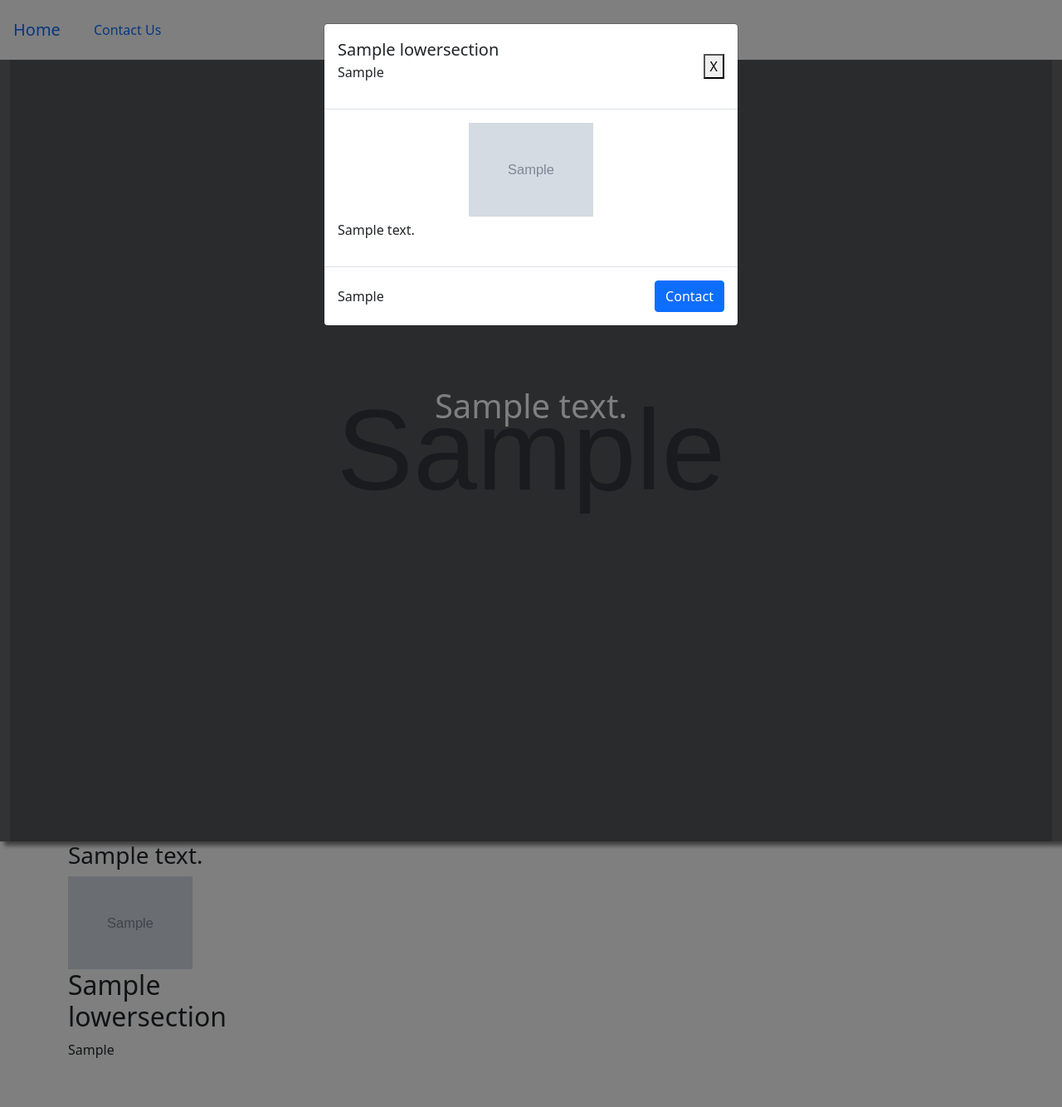
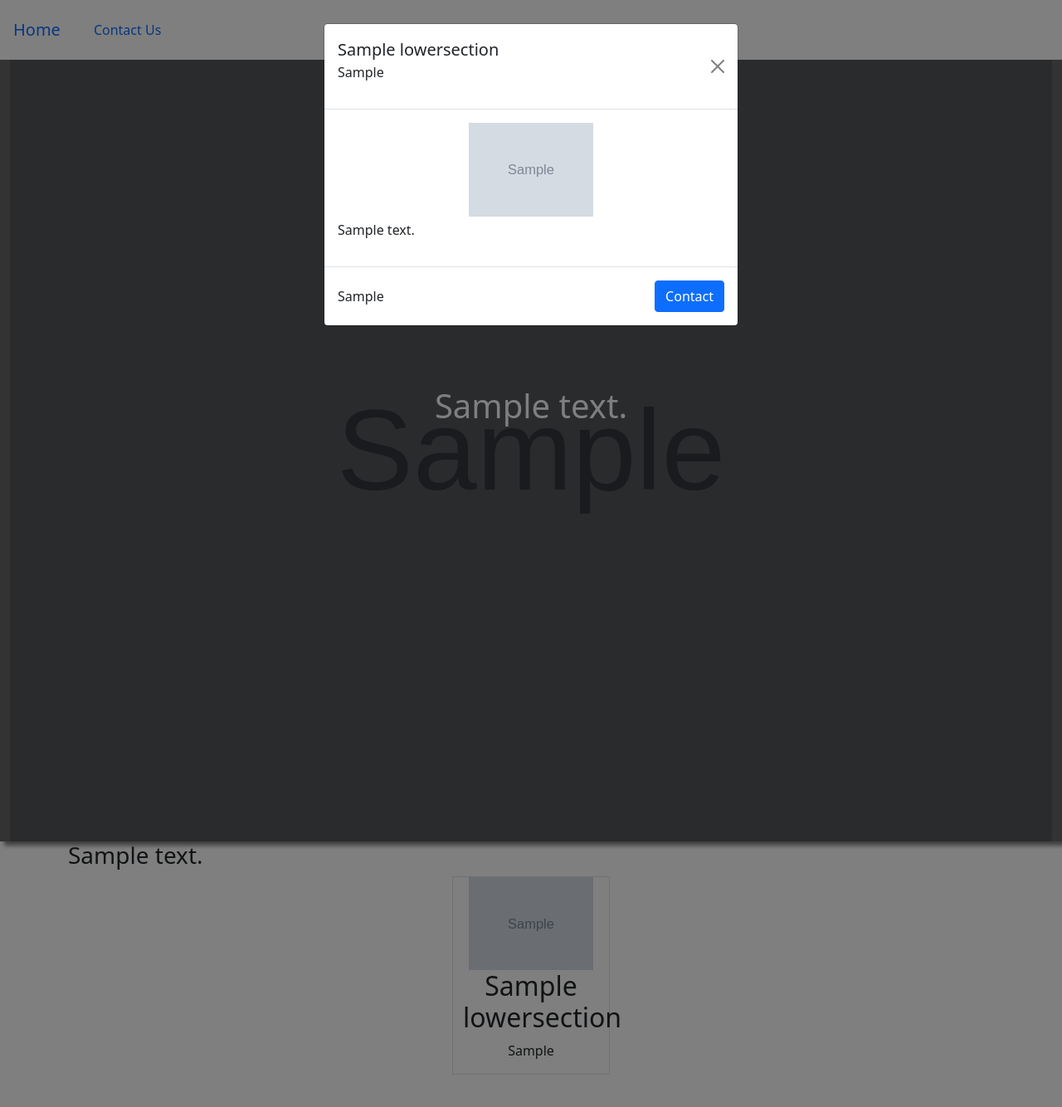
Before and after one commit to JaredP45/ClassWebProject, a Django app: page / in a window 1280 px wide, after a click that opens the changed part. Shown: the top 1334 px of the page at 83% size. Run offline with Django 4.2, Linux system fonts and the light colour scheme; tables that the repository leaves empty hold one stand-in row (values such as "Sample post"); grey boxes marked "Sample" are stand-in pictures; some libraries are stand-ins or nearby versions.

Commit message:
Adjusted lower section team member modal and grid items.

```diff
--- /dev/null
+++ b/base/LandingPage/static/CustomStyles/CSS/lower.css
@@ -0,0 +1,3 @@
+profile:hover{
+    background-color: #000;
+}
--- a/base/LandingPage/templates/LowerSection.html
+++ b/base/LandingPage/templates/LowerSection.html
@@ -1,10 +1,15 @@
 {% load static %}
 
 <div class="container">
-    <div class="row">
+    <div class="row text-center justify-content-center">
         {% for data in team %}
             <!-- Modal Trigger -->
-            <div class="col-lg-2 col-md-4 col-sm-6 col-6" data-toggle="modal" data-target="#user-modal{{ data.id }}">
+            <!-- FIXME border being used to measure positioning of items -->
+            <div class="border col-lg-2 col-md-4 col-sm-6 col-6"
+                 data-toggle="modal"
+                 data-target="#user-modal{{ data.id }}"
+                 style="cursor: pointer;"
+            >
                 <img src="{{ data.member_photo.url }}" width="150px">
                 <h2>{{ data.member_name }}</h2>
                 <p>{{ data.member_major }}</p>
@@ -15,7 +20,12 @@
 
 {% for data in team %}
     <!-- Modal -->
-    <div class="modal fade" id="user-modal{{ data.id }}" tabindex="-1" role="dialog" aria-labelledby="user-modal-label{{ data.id }}" aria-hidden="true">
+    <div class="modal fade"
+         id="user-modal{{ data.id }}"
+         tabindex="-1" role="dialog"
+         aria-labelledby="user-modal-label{{ data.id }}"
+         aria-hidden="true"
+    >
         <div class="modal-dialog" role="document">
             <div class="modal-content">
                 <div class="modal-header d-flex flex-row">
@@ -25,9 +35,7 @@
                         </h5>
                          <p>{{ data.member_major }}</p>
                     </div>
-                    <button type="button" class="close" data-dismiss="modal" aria-label="Close">
-                        <span>X</span>
-                    </button>
+                    <button type="button" class="btn-close" data-dismiss="modal" aria-label="Close"></button>
                 </div>
                 <div class="modal-body">
                     <div class="text-center">
@@ -37,7 +45,7 @@
                 </div>
                 <div class="modal-footer d-flex justify-content-between">
                     <p>{{ data.member_contact }}</p>
-                    <button type="button" class="btn btn-primary">Contact</button>
+                    <a href="mailto: {{ data.member_contact }}" class="btn btn-primary">Contact</a>
                 </div>
             </div>
         </div>
```
